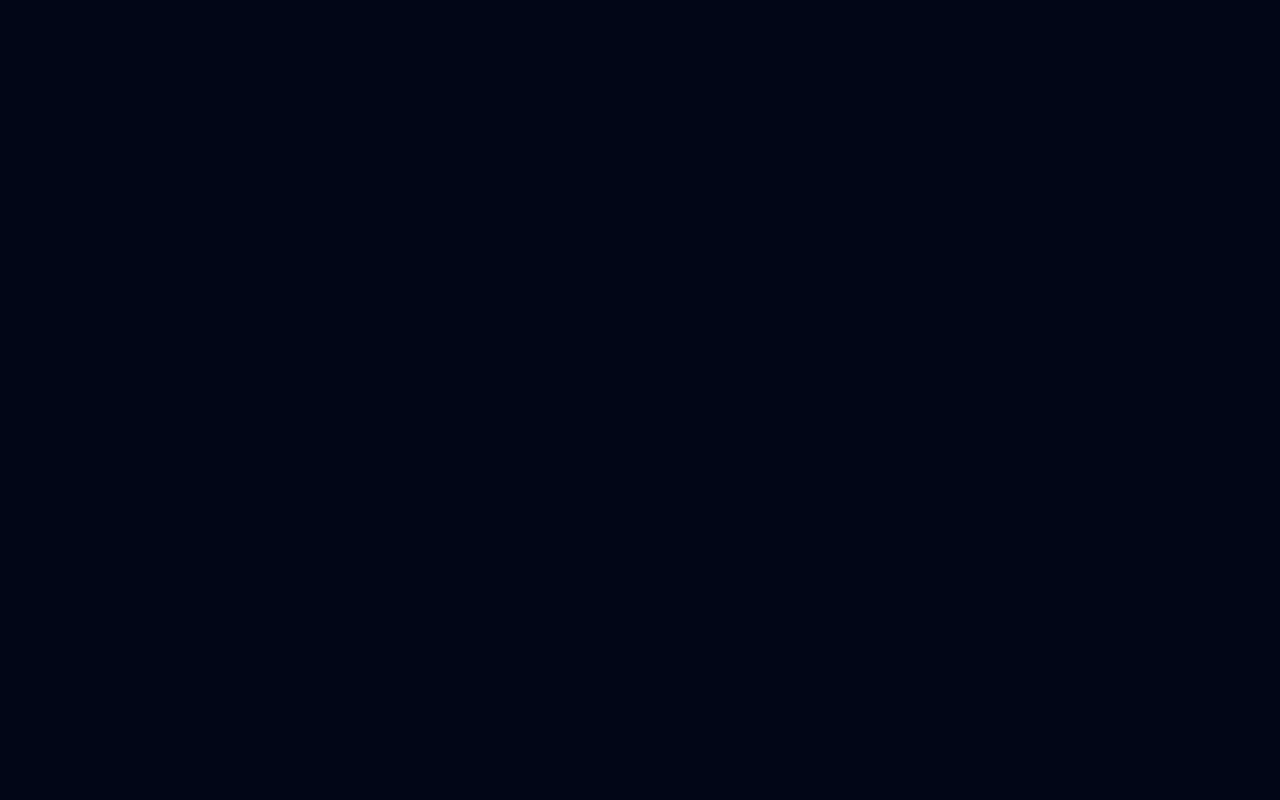
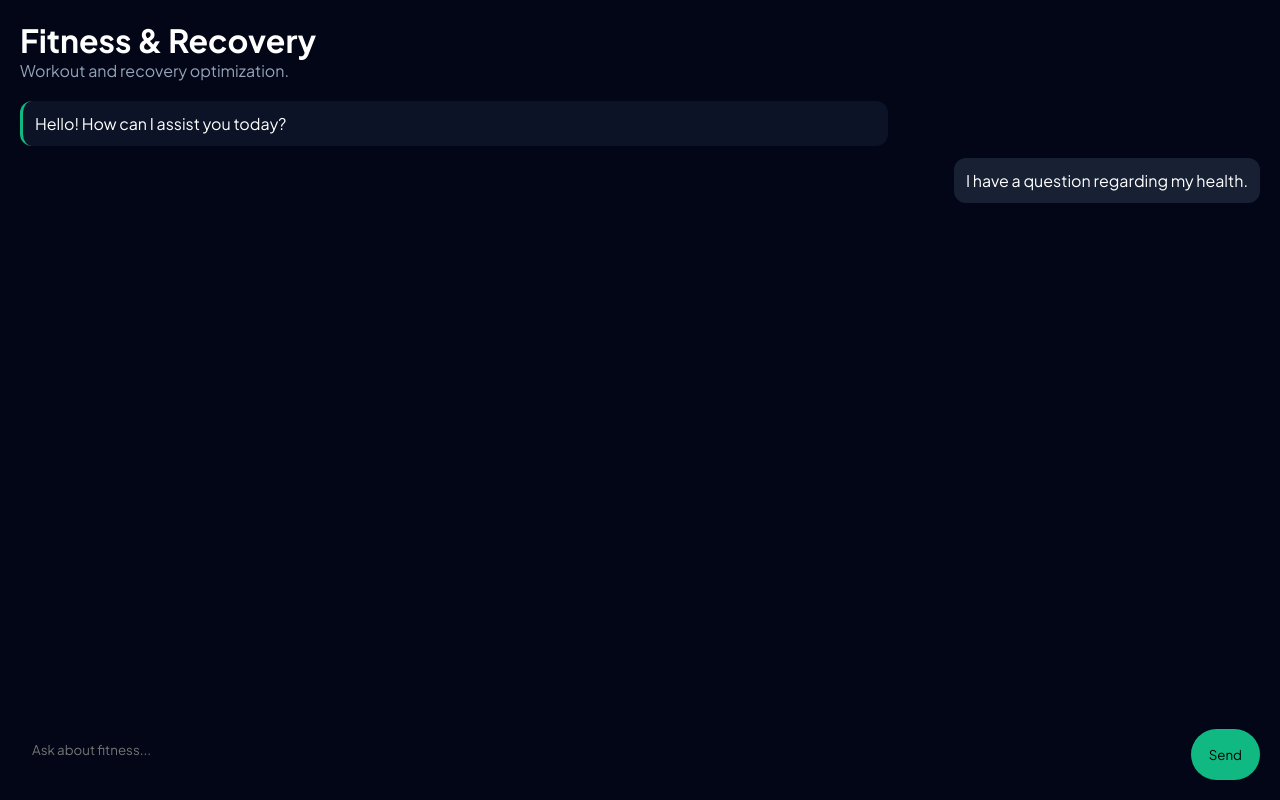
Before and after one commit to IshitaSinha2002/Decode-Health, a React (Vite) app: page /fitness in a window 1280 px wide. Before the commit this address had no page. Built offline with nearby package versions, Linux system fonts and the light colour scheme.

Commit message:
Adding Fitness Recovery Service

```diff
--- a/src/App.jsx
+++ b/src/App.jsx
@@ -7,6 +7,7 @@ import SmartAssistance from "./pages/Services/SmartAssistance";
 import MenstrualHealth from "./pages/Services/MenstrualHealth";
 import WeightMetabolism from "./pages/Services/WeightMetabolism";
 import Nutrition from "./pages/Services/Nutrition";
+import FitnessRecovery from "./pages/Services/FitnessRecovery";
 
 function App() {
   return (
@@ -20,6 +21,7 @@ function App() {
         <Route path="/menstrual" element={<MenstrualHealth />} />
         <Route path="/metabolism" element={<WeightMetabolism />} />
         <Route path="/nutrition" element={<Nutrition />} />
+        <Route path="/fitness" element={<FitnessRecovery />} />
       </Routes>
     </BrowserRouter>
   );
--- /dev/null
+++ b/src/pages/Services/FitnessRecovery.jsx
@@ -0,0 +1,11 @@
+import ChatLayout from "./ChatLayout";
+
+export default function FitnessRecovery() {
+  return (
+    <ChatLayout
+      title="Fitness & Recovery"
+      subtitle="Workout and recovery optimization."
+      placeholder="Ask about fitness..."
+    />
+  );
+}
```
